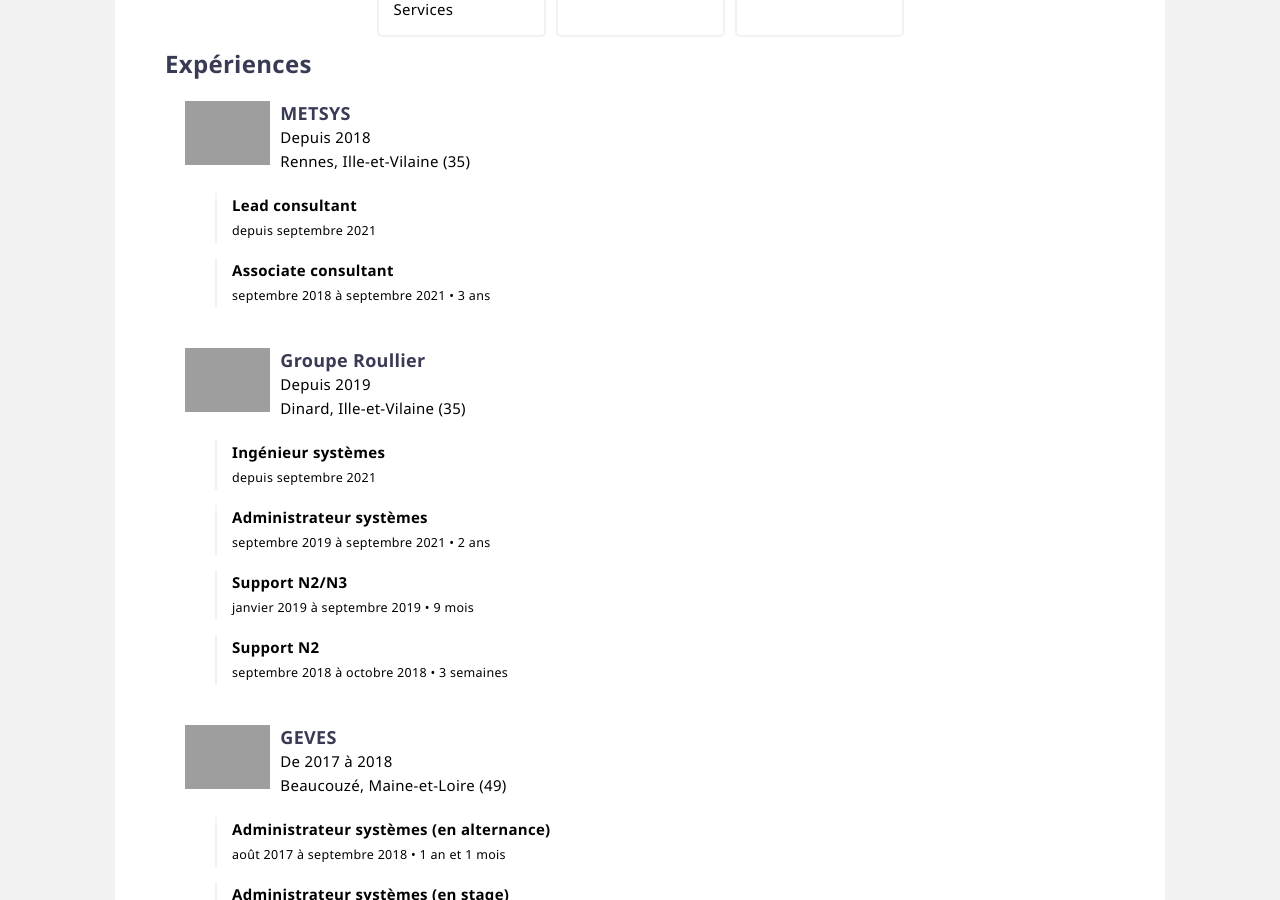
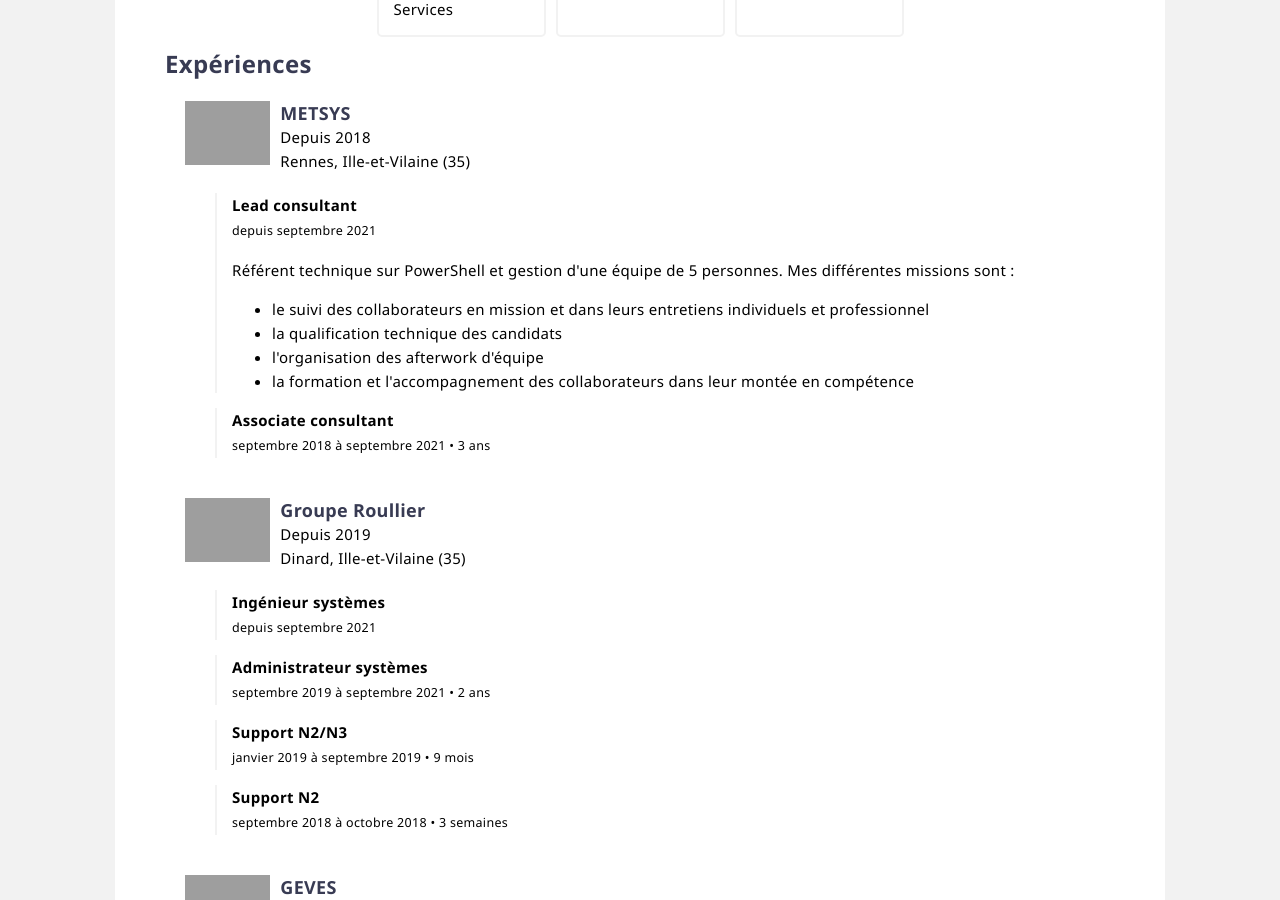
Before and after one commit to leobouard/leobouard.github.io, a Jekyll site: the page built from cv.md, in a window 1280 px wide and 900 px high, scrolled down 644 px, cut to the strip 0-900 px from the top of the window. Built offline with Jekyll 4.4.1, drawn with Linux system fonts in a browser that asks for light colours; our own code applies the rules of GitHub Pages for plain Markdown files; grey boxes are pictures that could not be loaded.

Commit message:
Update cv.md

```diff
--- a/cv.md
+++ b/cv.md
@@ -53,6 +53,13 @@
         <div class="experience">
             <b>Lead consultant</b><br>
             <small>depuis septembre 2021</small>
+            <p>Référent technique sur PowerShell et gestion d'une équipe de 5 personnes. Mes différentes missions sont :
+            <ul>
+                <li>le suivi des collaborateurs en mission et dans leurs entretiens individuels et professionnel</li>
+                <li>la qualification technique des candidats</li>
+                <li>l'organisation des afterwork d'équipe</li>
+                <li>la formation et l'accompagnement des collaborateurs dans leur montée en compétence</li>
+            </ul></p>
         </div>
         <div class="experience">
             <b>Associate consultant</b><br>
```
